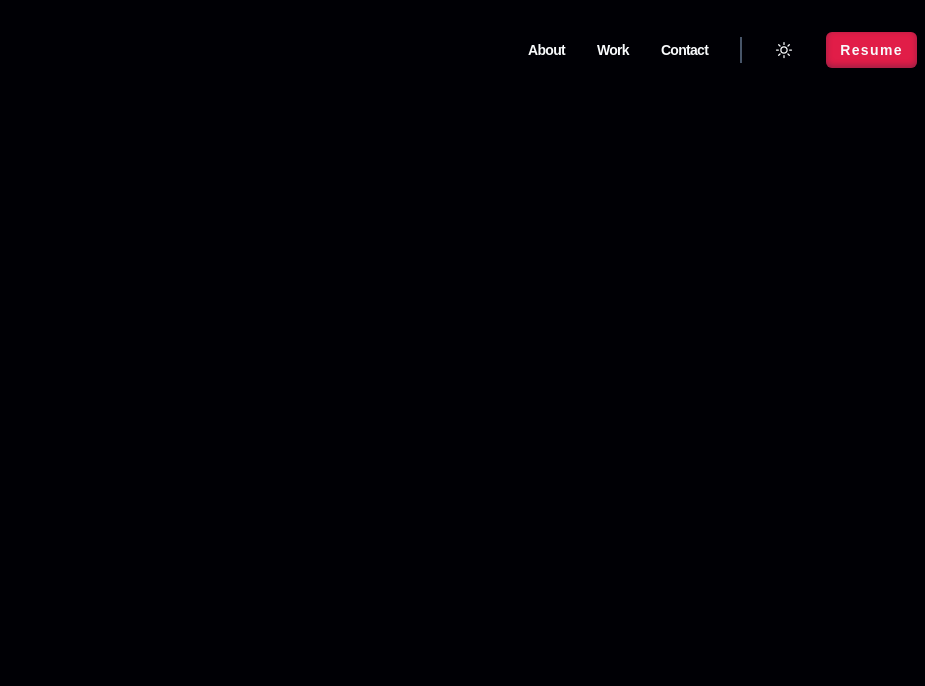
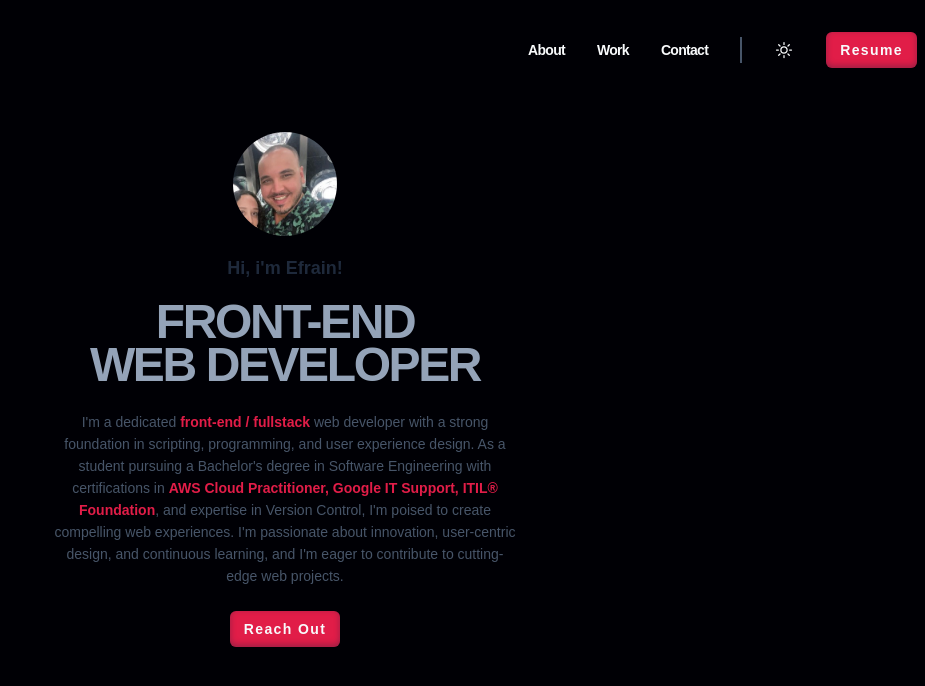
Before and after one commit to Dealer03/portfolio, a website built with Vite: page index.html in a window 1280 px wide. Shown: the whole page, without its empty margins (355-1280 px from the left). Built offline with nearby package versions, Linux system fonts and the light colour scheme; a web font is replaced by a local one.

Commit message:
Structures and styles section 1

```diff
--- a/index.html
+++ b/index.html
@@ -41,11 +41,19 @@
       </nav>
     </header>
     <main>
-      <section></section>
-      <section></section>
-      <section></section>
-      <section></section>
-      <section></section>
+      <section class="hero container">
+        <img class="hero__img" src="/public/hero.jpg" alt="Profile picture">
+        <h2 class="hero__subtitle">Hi, i'm Efrain!</h2>
+        <h1 class="hero__title">FRONT-END <br>WEB DEVELOPER</h1>
+        <p class="hero__description">
+          I'm a dedicated <strong>front-end / fullstack</strong> web developer with a strong foundation in scripting, programming, and user experience design. As a student pursuing a Bachelor's degree in Software Engineering with certifications in <strong>AWS Cloud Practitioner, Google IT Support, ITIL® Foundation</strong>, and expertise in Version Control, I'm poised to create compelling web experiences. I'm passionate about innovation, user-centric design, and continuous learning, and I'm eager to contribute to cutting-edge web projects.
+        </p>
+        <a class="hero__btn btn" href="#">Reach out</a>
+      </section>
+      <!-- <section></section> -->
+      <!-- <section></section> -->
+      <!-- <section></section> -->
+      <!-- <section></section> -->
     </main>
     <footer></footer>
     <script type="module" src="./src/main.js"></script>
--- a/src/main.js
+++ b/src/main.js
@@ -1,4 +1,5 @@
 import '../styles.css/style.css'
 import '../styles.css/modern-normalize.css'
 import '../styles.css/components/header.css'
+import '../styles.css/components/hero.css'
 import '../styles.css/utils.css'
--- a/styles.css/components/header.css
+++ b/styles.css/components/header.css
@@ -17,6 +17,9 @@
     display: block;
 }
 
+.hero__container {
+    color: var(--clr-slate600);
+}
 /* xs */
 /* @media (min-width: 475px) {} */
 /* sm */
--- /dev/null
+++ b/styles.css/components/hero.css
@@ -0,0 +1,83 @@
+.hero {
+    text-align: center;
+    display: flex;
+    flex-direction: column;
+    justify-content: center;
+    align-items: center;
+    gap: 1rem;
+    margin-top: 2rem;
+}
+
+.hero__img {
+    border-radius: 50%;
+    width: 6rem;
+    height: 6rem;
+}
+
+.hero__subtitle {
+    color: var(--clr-slate800);
+    font-size: var(--size-base);
+    line-height: 0.9;
+}
+
+.hero__title {
+    color: var(--clr-slate400);
+    text-transform: uppercase;
+    font-size: var(--size-4xl);
+    letter-spacing: -0.05em;
+    line-height: 0.9;
+}
+
+.hero__description {
+    max-width: 60ch;
+    font-size: var(--size-sm);
+    color: var(--clr-slate600);
+}
+
+.hero__btn {
+    text-transform: capitalize;
+    font-size: var(--size-sm);
+
+}
+
+/* xs */
+@media (min-width: 475px) {
+    .hero {
+        gap: 1.5rem;
+    }
+
+    .hero__img {
+        width: 6.5rem;
+        height: 6.5rem;
+    }
+
+    .hero__subtitle {
+        font-size: var(--size-lg);
+    }
+
+    .hero__title {
+        font-size: var(--size-5xl);
+    }
+
+    .hero__description {
+        max-width: 60ch;
+        font-size: var(--size-sm);
+        color: var(--clr-slate600);
+    }
+
+    .hero__btn {
+        text-transform: capitalize;
+        font-size: var(--size-sm);
+
+    }
+}
+/* sm */
+ /* @media (min-width: 640px) {}  */
+/* md */
+/* @media (min-width: 768px) {} */
+/* Lg */
+/* @media (min-width: 1024px) {} */
+/* xL */
+/* @media (min-width: 1280px) {} */
+/* 2xL */
+/* @media (min-width: 1536px) {}  */
```
Also changed, not shown: public/hero.jpg (added).
